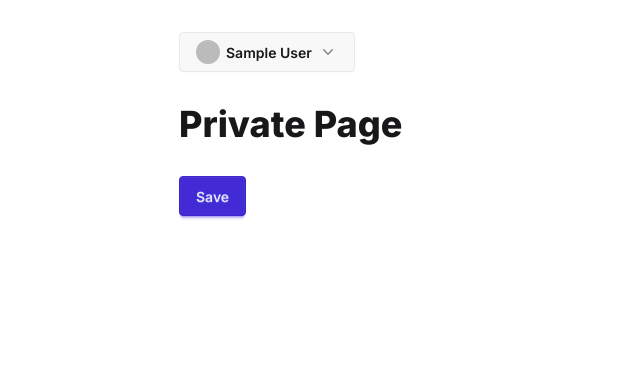
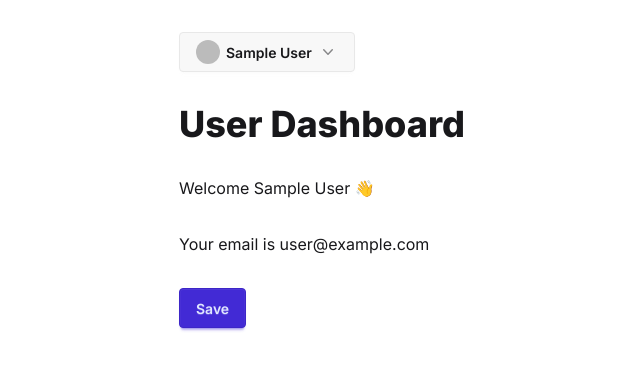
Before and after one commit to Koiristea/ship-fast-ts-main, a Next.js app in the folder ship-fast-ts-main/: page /dashboard in a window 1280 px wide. Shown: the top 370 px of the page, without its empty margins (173-813 px from the left). Built offline with nearby package versions, Linux system fonts and the light colour scheme; no server answers; the database is empty; sample sign-in values are in the browser's storage.

Commit message:
Private dashboard
"any pages & subpages are private. If the user is not authenticated, he'll be redirected to the login page"

```diff
--- a/ship-fast-ts-main/app/dashboard/page.tsx
+++ b/ship-fast-ts-main/app/dashboard/page.tsx
@@ -1,46 +1,44 @@
-"use client";
-
-import { useState } from "react";
+import { auth } from "@/libs/next-auth";
+import connectMongo from "@/libs/mongoose";
+import User from "@/models/User";
 import ButtonAccount from "@/components/ButtonAccount";
-import apiClient from "@/libs/api";
 
 // This is a private page: It's protected by the layout.js component which ensures the user is authenticated.
 // See https://shipfa.st/docs/tutorials/private-page
-export default function Dashboard() {
-  const [isLoading, setIsLoading] = useState(false);
+export default async function Dashboard() {
+  await connectMongo();
+  const session = await auth();
 
-  const saveUser = async () => {
-    setIsLoading(true);
+  if (!session?.user?.id) {
+    return (
+      <main className="min-h-screen p-8 pb-24">
+        <section className="max-w-xl mx-auto space-y-8">
+          <h1 className="text-3xl md:text-4xl font-extrabold">
+            User Dashboard
+          </h1>
+          <p>No session found</p>
+        </section>
+      </main>
+    );
+  }
 
-    try {
-      const { data } = await apiClient.post("/user", {
-        email: "new@gmail.com",
-      });
-
-      console.log(data);
-    } catch (e: any) {
-      console.error(e.message);
-    } finally {
-      setIsLoading(false);
-    }
-  };
+  const user = await User.findById(session.user.id);
+  const displayName = session.user.name || user?.name || "User";
+  const displayEmail = session.user.email || user?.email || "";
 
   return (
     <main className="min-h-screen p-8 pb-24">
       <section className="max-w-xl mx-auto space-y-8">
         <ButtonAccount />
-        <h1 className="text-3xl md:text-4xl font-extrabold">Private Page</h1>
-
-        <button
-          className="btn btn-primary"
-          onClick={() => saveUser()}
-          disabled={isLoading}
-        >
-          {isLoading && (
-            <span className="loading loading-spinner loading-sm"></span>
-          )}
-          Save
-        </button>
+        <h1 className="text-3xl md:text-4xl font-extrabold">User Dashboard</h1>
+        <p>Welcome {displayName} 👋</p>
+        <p>Your email is {displayEmail || "Not set"}</p>
+        <form action="/api/user" method="POST" className="space-y-2">
+          <input type="hidden" name="email" value={displayEmail} />
+          <button type="submit" className="btn btn-primary">
+            Save
+          </button>
+        </form>
       </section>
     </main>
   );
```
